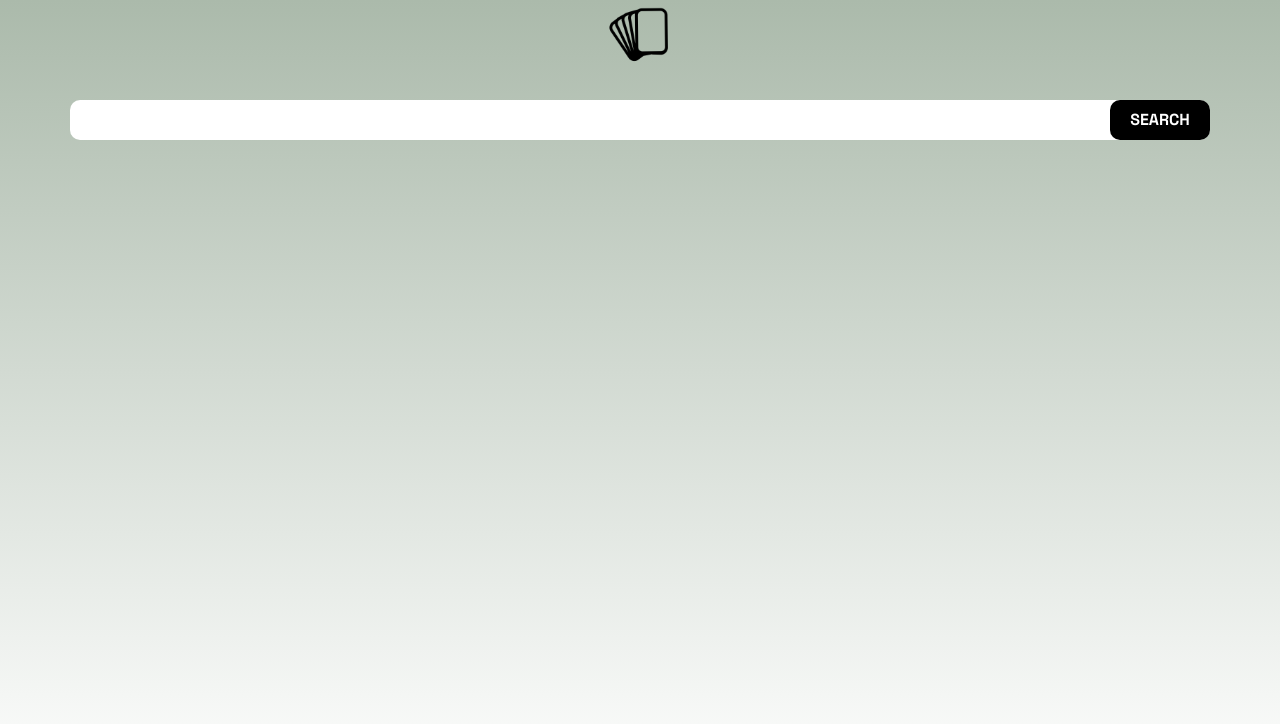
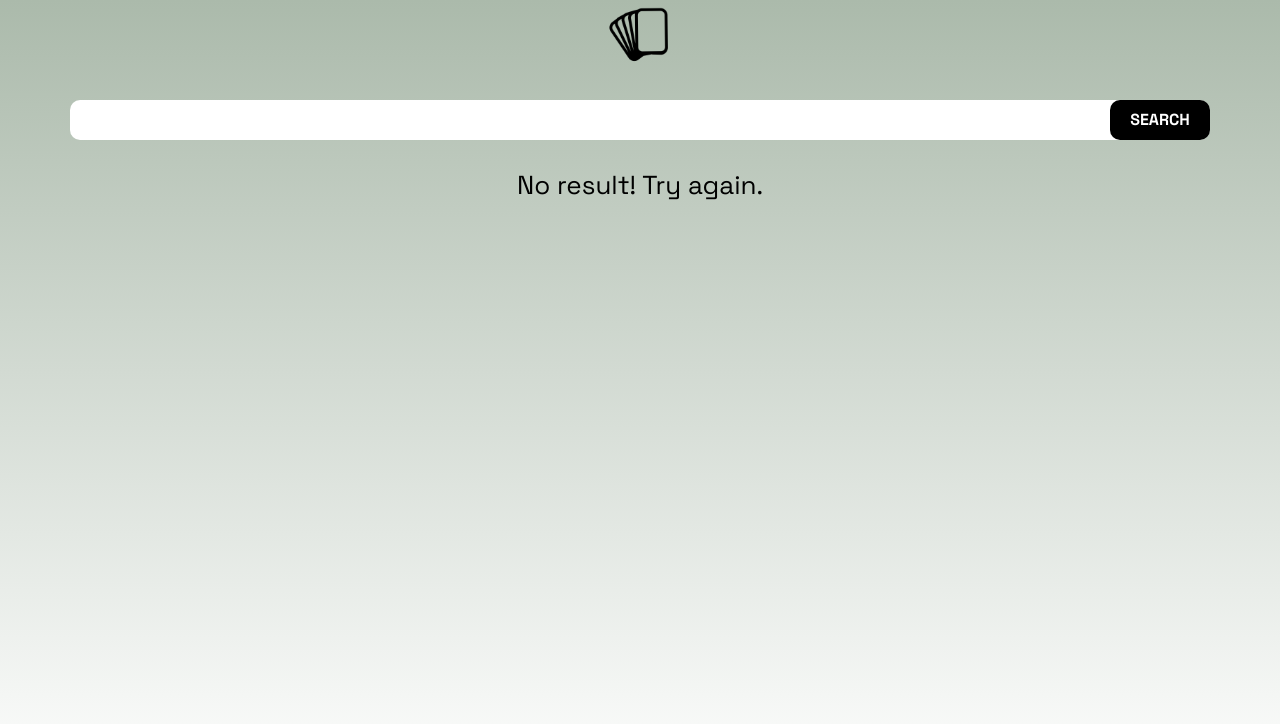
Before and after one commit to nghuy2811/anki-add-app, a Next.js app: page / in a window 1280 px wide. Shown: the top 724 px of the page. Built offline with nearby package versions, Linux system fonts and the light colour scheme.

Commit message:
Handle data as string and no result case

```diff
--- /dev/null
+++ b/src/components/VocabItemWrapper/index.tsx
@@ -0,0 +1,20 @@
+import React from 'react';
+import VocabItem from '../VocabItem';
+
+type VocabItemWrapperPropsType = {
+  data: any;
+};
+
+const VocabItemWrapper = ({ data }: VocabItemWrapperPropsType) => {
+  if (typeof data === 'string') {
+    return (
+      <div className='my-[10px] rounded-[10px] border bg-white px-[10px] py-[20px]'>
+        <h2 className='text-[24px] font-[700] leading-[40px]'>{data}</h2>
+      </div>
+    );
+  }
+
+  return <VocabItem data={data} />;
+};
+
+export default VocabItemWrapper;
--- a/src/components/VocabList/index.tsx
+++ b/src/components/VocabList/index.tsx
@@ -5,21 +5,25 @@ import { useRecoilValue } from 'recoil';
 
 import { vocabState } from '@/recoil/atom/vocab';
 
-import VocabItem from '../VocabItem';
+import VocabItemWrapper from '../VocabItemWrapper';
 
 const VocabList = () => {
   const vocabData = useRecoilValue(vocabState);
 
   return (
     <div>
-      {vocabData && vocabData.length > 0 && (
+      {vocabData && vocabData.length > 0 ? (
         <>
-          {vocabData.map((vocab) => (
-            <React.Fragment key={vocab.meta.id}>
-              <VocabItem data={vocab} />
+          {vocabData.map((vocab, vocabIndex) => (
+            <React.Fragment key={vocab.meta?.id || vocabIndex}>
+              <VocabItemWrapper data={vocab} />
             </React.Fragment>
           ))}
         </>
+      ) : (
+        <h3 className='mt-[30px] text-center text-[26px] leading-[30px]'>
+          No result! Try again.
+        </h3>
       )}
     </div>
   );
```
